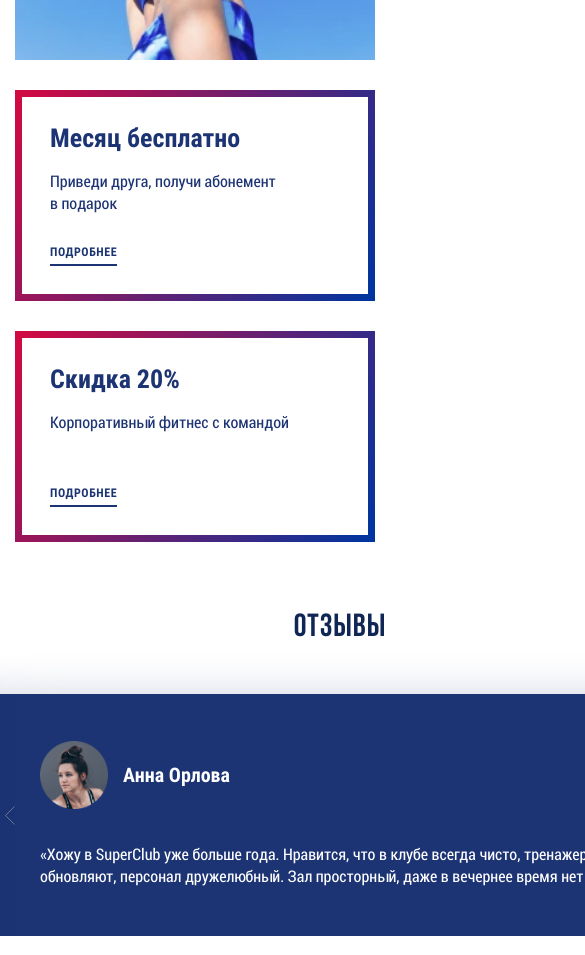
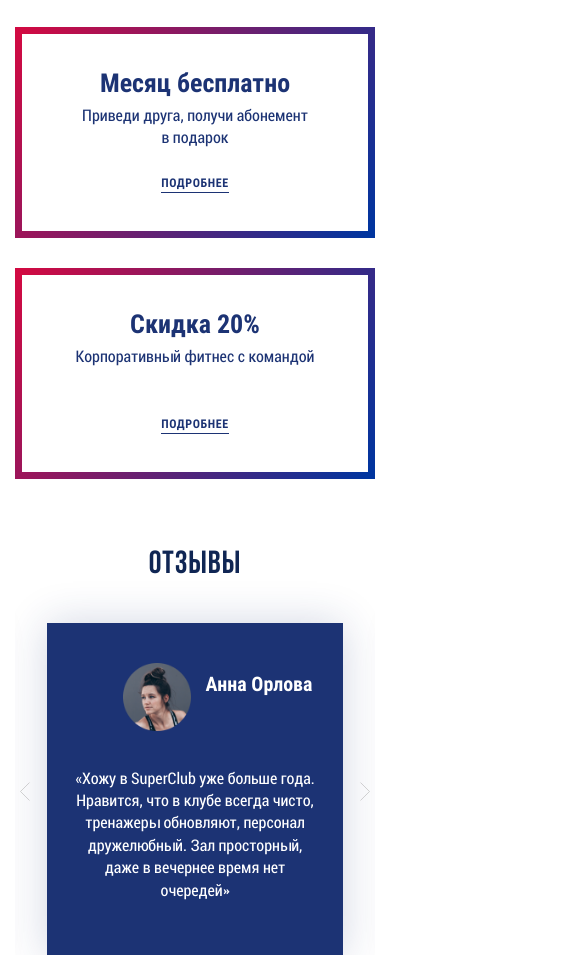
Before and after one commit to dmitry-drobishev/fitness-center, a website built with webpack: page source/index.html in a window 390 px wide. Shown: the part 5951-6906 px from the top of the page, 585 px wide, since content can reach past the window. Built offline with nearby package versions, Linux system fonts and the light colour scheme; files whose address does not match are found by name.

Commit message:
pixel perfect reviews, free, contscts, actions

```diff
--- a/source/index.html
+++ b/source/index.html
@@ -507,8 +507,8 @@
                 <source media="(max-width: 767px)" srcset="./img/actions/actions-foto-mobile.webp 1x, ./img/actions/actions-foto-mobile@2x.webp 2x">
                 <source media="(max-width: 767px)" srcset="./img/actions/actions-foto-mobile.jpg 1x, ./img/actions/actions-foto-mobile@2x.jpg 2x">
                  <!-- 1х: 399px; 2x: 798px -->
-                <source media="(max-width: 1023px)" srcset="./img/actions/actions-foto-tablet.webp 1x, ./img/actions/actions-foto-tablet@2x.webp 2x">
-                <source media="(max-width: 1023px)" srcset="./img/actions/actions-foto-tablet.jpg 1x, ./img/actions/actions-foto-tablet@2x.jpg 2x">
+                <source media="(max-width: 1199px)" srcset="./img/actions/actions-foto-tablet.webp 1x, ./img/actions/actions-foto-tablet@2x.webp 2x">
+                <source media="(max-width: 1199px)" srcset="./img/actions/actions-foto-tablet.jpg 1x, ./img/actions/actions-foto-tablet@2x.jpg 2x">
                 <!-- 1х: 280px; 2x: 560px -->
                 <source type="image/webp" srcset="./img/actions/actions-foto-desktop.webp 1x, ./img/actions/actions-foto-desktop@2x.webp">
                 <img src="./img/actions/actions-foto-desktop.jpg" srcset="./img/actions/actions-foto-desktop@2x.jpg" width="280" height="462" alt="девушка стоит в половину оборота в спортивном топе на фоне неба">
@@ -536,6 +536,7 @@
         <section class="reviews swiper">
 
           <h2>Отзывы</h2>
+
             <button class="reviews__button reviews__button--back">
               <span class="visually-hidden">предыдущий отзыв</span>
             </button>
@@ -551,7 +552,7 @@
                   </div>
 
                   <h3>Анна Орлова</h3>
-                  <p>«Хожу в&nbsp;SuperClub уже&nbsp;больше года. Нравится, что&nbsp;в&nbsp;клубе всегда чисто, тренажеры обновляют, персонал дружелюбный. Зал просторный, даже в&nbsp;вечернее время нет&nbsp;очередей»</p>
+                  <p>«Хожу в&nbsp;SuperClub уже больше года. Нравится, что&nbsp;в&nbsp;клубе всегда чисто, тренажеры обновляют, персонал дружелюбный. Зал просторный, даже в&nbsp;вечернее время нет очередей»</p>
                 </div>
               </div>
 
--- a/source/sass/blocks/actions.scss
+++ b/source/sass/blocks/actions.scss
@@ -3,18 +3,14 @@
   margin: 0 auto;
   padding: 120px 0;
 
-  @include vp-1279 {
+  @include vp-1199 {
     width: auto;
-    margin: 0 $desktop-margin-asade;
-  }
-
-  @include vp-1023 {
     margin: 0 $tablet-margin-asade;
-    padding: 100px 0;
+    padding: 97px 0 101px;
   }
 
   @include vp-767 {
-    padding: 70px 0;
+    padding: 61px 0 70px;
     margin: 0 $mobile-margin-asade;
   }
 
@@ -27,12 +23,8 @@
     margin: 0;
     text-align: center;
 
-    @include vp-1023 {
+    @include vp-1199 {
       font-size: 42px;
-    }
-
-    @include vp-767 {
-      font-size: 32px;
     }
 
     @include vp-767 {
@@ -45,11 +37,15 @@
   display: grid;
   grid-template-columns: 1fr 1fr;
   column-gap: 40px;
-  margin-top: 62px;
+  margin-top: 49px;
 
-  @include vp-1023 {
+  @include vp-1199 {
     display: block;
-    margin-top: 50px;
+    margin-top: 35px;
+  }
+
+  @include vp-767 {
+    margin-top: 34px;
   }
 }
 
@@ -57,12 +53,8 @@
   display: grid;
   grid-template-columns: 1fr 1fr;
 
-  @include vp-1279 {
+  @include vp-1199 {
     grid-template-columns: 1fr auto;
-    min-width: 520px;
-  }
-
-  @include vp-1023 {
     min-width: auto;
   }
 
@@ -76,7 +68,7 @@
     height: 462px;
     background-color: rgb(50, 98, 202);
 
-    @include vp-1023 {
+    @include vp-1199 {
       width: 399px;
       height: 462px;
     }
@@ -91,10 +83,15 @@
 }
 
 .actions__price {
-  padding: 45px;
+  padding: 34px 45px 45px;
   background-color: $color-torch-red;
   display: flex;
   flex-direction: column;
+
+  @include vp-767 {
+    min-height: 299px;
+    padding: 34px 20px 45px 20px;
+  }
 
   p {
     display: flex;
@@ -105,6 +102,10 @@
     line-height: 156%;
     color: $color-default-white;
 
+    @include vp-1199 {
+      text-align: left;
+    }
+
     @include vp-767 {
       text-align: center;
     }
@@ -113,6 +114,11 @@
       font-weight: 700;
       font-size: 70px;
       line-height: 100%;
+      margin-top: -6px;
+
+      @include vp-1199 {
+        text-align: left;
+      }
 
       @include vp-767 {
         text-align: center;
@@ -126,14 +132,17 @@
     font-size: 18px;
     line-height: 140%;
     color: $color-default-white;
-    margin-top: 35px;
+    margin-top: 18px;
+    margin-bottom: 10px;
 
-    @include vp-1023 {
-      text-align: center;
+    @include vp-1199 {
+      text-align: left;
+      margin-top: 19px;
     }
 
     @include vp-767 {
-      margin-top: 30px;
+      text-align: center;
+      margin-top: 3px;
     }
   }
 
@@ -146,8 +155,7 @@
     letter-spacing: 0.05em;
     text-transform: uppercase;
     color: $color-default-white;
-    padding-bottom: 5px;
-    border-bottom: 2px solid $color-default-white;
+    border-bottom: 1px solid $color-default-white;
     margin-bottom: 0;
     margin-top: auto;
 
@@ -163,7 +171,7 @@
   margin: 0;
   padding: 0;
 
-  @include vp-1023 {
+  @include vp-1199 {
     display: grid;
     grid-template-columns: 1fr 1fr;
     gap: 30px;
@@ -181,16 +189,18 @@
   border: 7px solid transparent;
   border-image: linear-gradient(120deg, rgba(209, 10, 66, 1), rgba(0, 53, 159, 1));
   border-image-slice: 1;
-  padding: 28px;
+  padding: 25px 28px 29px;
   margin-top: 40px;
   min-height: 211px;
 
-  @include vp-1023 {
+  @include vp-1199 {
     margin-top: 0;
+    padding-bottom: 27px;
   }
 
   @include vp-767 {
     margin-top: 30px;
+    padding: 36px 30px 38px;
   }
 
   &:first-of-type {
@@ -203,13 +213,21 @@
     line-height: 100%;
     color: $color-resolution-blue;
     margin: 0;
+
+    @include vp-767 {
+      text-align: center;
+    }
   }
 
   p {
     font-size: 16px;
     line-height: 140%;
     color: $color-resolution-blue;
-    margin: 20px 0 10px 0;
+    margin: 9px 0 10px 0;
+
+    @include vp-767 {
+      text-align: center;
+    }
   }
 
   a {
@@ -221,9 +239,17 @@
     letter-spacing: 0.05em;
     text-transform: uppercase;
     color: $color-resolution-blue;
-    padding-bottom: 5px;
-    border-bottom: 2px solid $color-resolution-blue;
+    border-bottom: 1px solid $color-resolution-blue;
     margin-bottom: 0;
     margin-top: auto;
+
+    @include vp-1199 {
+      padding-bottom: 2px;
+    }
+
+    @include vp-767 {
+      margin-left: auto;
+      margin-right: auto;
+    }
   }
 }
--- a/source/sass/blocks/advantages.scss
+++ b/source/sass/blocks/advantages.scss
@@ -10,7 +10,7 @@
   @include vp-1199 {
     width: auto;
     margin: 0 $tablet-margin-asade;
-    padding: 98px 0 96px 0;
+    padding: 98px 0 94px 0;
   }
 
   @include vp-767 {
--- a/source/sass/blocks/contacts.scss
+++ b/source/sass/blocks/contacts.scss
@@ -1,12 +1,9 @@
 .contacts {
-  padding: 70px 30px 70px 120px;
+  padding: 70px 30px 63px 120px;
+  border-top: 1px solid $color-light-slate-grey;
 
-  @include vp-1279 {
-    padding-right: $desktop-margin-asade;
-    padding-left: $desktop-margin-asade;
-  }
-
-  @include vp-1023 {
+  @include vp-1199 {
+    border: none;
     padding: 70px 0;
     width: 472px;
     margin: 0 auto;
@@ -24,7 +21,7 @@
     letter-spacing: 0.03em;
     margin: 0;
 
-    @include vp-1023 {
+    @include vp-1199 {
       font-size: 42px;
     }
 
@@ -36,10 +33,11 @@
 
 .contacts__information-wrapper {
   display: grid;
-  grid-template-columns: 234px 1fr;
-  margin-top: 57px;
+  grid-template-columns: 231px 1fr;
+  margin-top: 38px;
+  margin-left: 4px;
 
-  @include vp-1023 {
+  @include vp-1199 {
     margin-top: 50px;
     grid-template-columns: 267px 1fr;
   }
@@ -66,7 +64,7 @@
   &--second-col {
     margin-left: 60px;
 
-    @include vp-1023 {
+    @include vp-1199 {
       margin-left: 48px;
     }
 
@@ -77,9 +75,9 @@
 }
 
 .contacts__item {
-  margin-top: 30px;
+  margin-top: 17px;
 
-  @include vp-1023 {
+  @include vp-1199 {
     margin-top: 35px;
   }
 
@@ -97,7 +95,7 @@
     line-height: 150%;
     margin: 0;
 
-    @include vp-1023 {
+    @include vp-1199 {
       font-size: 20px;
     }
   }
@@ -106,9 +104,9 @@
     font-size: 14px;
     line-height: 21px;
     margin: 0;
-    margin-top: 15px;
+    margin-top: 4px;
 
-    @include vp-1023 {
+    @include vp-1199 {
       font-size: 18px;
       line-height: 152%;
     }
--- a/source/sass/blocks/free.scss
+++ b/source/sass/blocks/free.scss
@@ -1,13 +1,8 @@
 .free {
   background-color: $color-sapphire-blue;
-  padding: 70px 170px 70px 30px;
+  padding: 62px 170px 60px 30px;
 
-  @include vp-1279 {
-    padding-left: $desktop-margin-asade;
-    padding-right: $desktop-margin-asade;
-  }
-
-  @include vp-1023 {
+  @include vp-1199 {
     padding-right: 30px;
   }
 
@@ -25,7 +20,7 @@
     color: $color-default-white;
     margin: 0;
 
-    @include vp-1023 {
+    @include vp-1199 {
       font-size: 42px;
       line-height: 100%;
     }
@@ -41,7 +36,7 @@
   margin-right: 0;
   margin-left: auto;
 
-  @include vp-1023 {
+  @include vp-1199 {
     width: 472px;
     margin: 0 auto;
   }
@@ -62,6 +57,8 @@
     line-height: 16px;
     color: $color-default-white;
     background-color: transparent;
+    padding: 0;
+    padding-bottom: 5px;
 
     &::placeholder {
       font-family: $ff-roboto;
@@ -80,9 +77,9 @@
   list-style: none;
   margin: 0;
   padding: 0;
-  margin-top: 50px;
+  margin-top: 31px;
 
-  @include vp-1023 {
+  @include vp-1199 {
     grid-template-columns: 206px 206px;
     gap: 60px;
   }
@@ -97,8 +94,8 @@
 .free__button {
   display: block;
   width: 100%;
-  margin-top: 30px;
-  padding: 18px 30px;
+  margin-top: 29px;
+  padding: 16px 30px;
   border: 3px solid $color-default-white;
   font-weight: 700;
   font-size: 14px;
--- a/source/sass/blocks/reviews.scss
+++ b/source/sass/blocks/reviews.scss
@@ -3,11 +3,14 @@
   margin-bottom: 121px;
   width: 680px;
 
-  @include vp-1023 {
+  @include vp-1199 {
+    width: 686px;
     margin-bottom: 100px;
   }
 
   @include vp-767 {
+    width: auto;
+    margin: 0 $mobile-margin-asade;
     margin-bottom: 70px;
   }
 
@@ -20,7 +23,7 @@
     text-align: center;
     margin: 0;
 
-    @include vp-1023 {
+    @include vp-1199 {
       font-size: 42px;
     }
 
@@ -32,11 +35,14 @@
 
 .reviews__slider-wrapper {
   width: 560px;
-  margin-top: 52px;
+  margin-top: 50px;
+
+  @include vp-1199 {
+    margin-top: 40px;
+  }
 
   @include vp-767 {
-    margin: 0 $mobile-margin-asade;
-    margin-top: 50px;
+    margin-top: 42px;
   }
 }
 
@@ -47,22 +53,23 @@
   width: 560px;
   min-height: 242px;
   box-sizing: border-box;
-  padding: 62px;
+  padding: 54px 62px;
   background-color: $color-resolution-blue;
   box-shadow: 0px 0px 40px rgba(28, 51, 116, 0.2);
   margin: 0 auto;
 
-  @include vp-1023 {
+  @include vp-1199 {
     width: 566px;
-    padding: 62px 65px;
+    padding-left: 65px;
   }
 
   @include vp-767 {
-    grid-template-columns: 68px auto;
+    min-height: 335px;
+    grid-template-columns: 1fr 1fr;
     width: auto;
-    column-gap: 15px;
-    align-items: center;
-    padding: 40px 25px;
+    column-gap: 9px;
+    padding: 40px 23px 20px 23px;
+    margin: 0 32px;
   }
 
   h3 {
@@ -71,30 +78,37 @@
     font-size: 20px;
     line-height: 150%;
     color: $color-default-white;
+
+    @include vp-767 {
+      line-height: 130%;
+      margin-left: 6px;
+      margin-top: 8px;
+    }
   }
 
   p {
     margin: 0;
-    margin-top: 25px;
+    margin-top: 9px;
     font-size: 16px;
     line-height: 140%;
     color: $color-default-white;
     grid-column: 2 / 3;
 
     @include vp-767 {
-      margin-top: 20px;
+      margin-top: 1px;
       grid-column: 1 / 3;
+      text-align: center;
     }
   }
-
-
 }
 
 .reviews__img-wrapper {
   grid-row: 1 / 3;
+  margin-top: 8px;
 
   @include vp-767 {
     grid-row: 1 / 2;
+    margin-top: 0;
   }
 
   img {
@@ -105,6 +119,8 @@
     @include vp-767 {
       width: 68px;
       height: 68px;
+      margin-right: 0;
+      margin-left: auto;
     }
   }
 }
@@ -112,7 +128,7 @@
 .reviews__button {
   background-color: transparent;
   border: none;
-  width: 16px;
+  width: 17px;
   height: 32px;
   cursor: pointer;
   background-repeat: no-repeat;
@@ -121,7 +137,12 @@
   top: 60%;
   z-index: 10;
 
+  @include vp-1199 {
+    top: 58%;
+  }
+
   @include vp-767 {
+    top: 57%;
     width: 10px;
     height: 19px;
 
@@ -132,7 +153,7 @@
     left: 4px;
 
     @include vp-767 {
-      margin-right: 22px;
+      left: 1;
     }
   }
 
@@ -141,7 +162,7 @@
     right: 4px;
 
     @include vp-767 {
-      margin-left: 22px;
+      right: 1;
     }
   }
 
```
Also changed, not shown: build/css/style.css, build/css/style.min.css, build/index.html, 1 other file.
